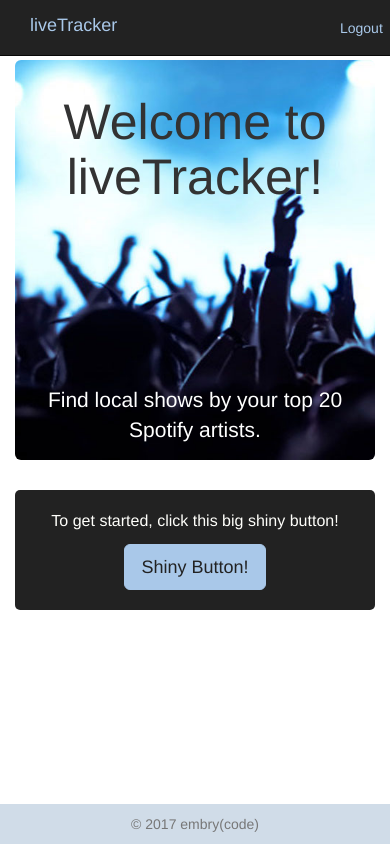
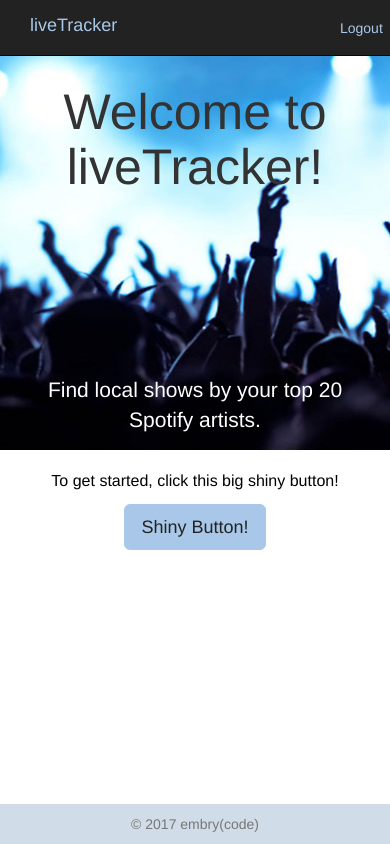
Before and after one commit to embryCODE/liveTracker, a website: page client/index.html at #!/login in a window 390 px wide. Drawn offline with nearby package versions, Linux system fonts and the light colour scheme; some packages are replaced by stand-ins of ours; no server answers.

Commit message:
Made jumbotron full width.

```diff
--- a/client/css/style.css
+++ b/client/css/style.css
@@ -46,7 +46,13 @@ body {
   transition: all 0.3s ease 0s;
 }
 
+
 /* LOGIN SECTION */
+
+.login-wrapper {
+  padding: 0;
+  width: 100%;
+}
 
 .jumbotron {
   background-color: #e5ebf2;
@@ -54,40 +60,22 @@ body {
   background-size: cover;
   height: 500px;
   padding-top: 40px;
-  padding-bottom: 20px;
+  margin-bottom: 10px;
+  position: relative;
+  top: -10px;
+}
+
+.container .jumbotron {
+  border-radius: 0;
 }
 
 .shiny-btn-section {
-  border-radius: 5px;
-  padding: 20px 0px;
-  background-color: #222222;
-  color: #FFFFFB;
+  padding: 0;
+  color: black;
 }
 
 .shiny-btn-section p {
   margin-bottom: 12px;
-}
-
-@media (max-width: 991px) {
-  .container {
-    width: 100%;
-  }
-  .jumbotron h1 {
-    font-size: 50px;
-  }
-}
-
-@media (max-width: 611px) {
-
-  .jumbotron {
-    padding-top: 15px;
-    height: 400px;
-  }
-
-  .jumbotron p {
-    margin-top: 180px;
-    color: white;
-  }
 }
 
 
@@ -177,3 +165,26 @@ footer a:hover {
   text-decoration: none;
   color: #48649F;
 }
+
+
+/* MEDIA QUERIES */
+
+@media (max-width: 991px) {
+  .container {
+    width: 100%;
+  }
+  .jumbotron h1 {
+    font-size: 50px;
+  }
+}
+
+@media (max-width: 611px) {
+  .jumbotron {
+    padding-top: 15px;
+    height: 400px;
+  }
+  .jumbotron p {
+    margin-top: 180px;
+    color: white;
+  }
+}
--- a/client/views/login.html
+++ b/client/views/login.html
@@ -1,4 +1,4 @@
-<div class="container">
+<div class="login-wrapper container">
   <div class="jumbotron text-center">
     <h1>Welcome to liveTracker!</h1>
     <p>
```
